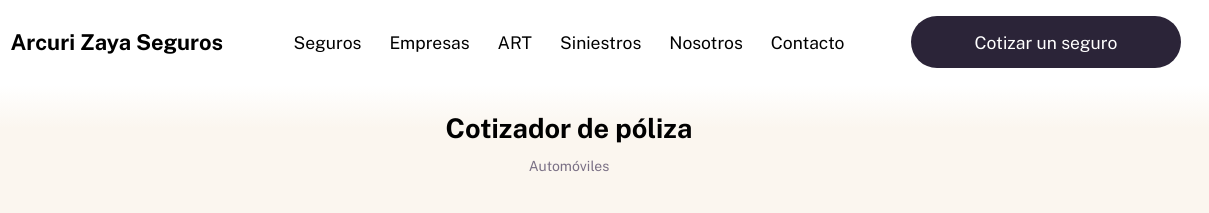
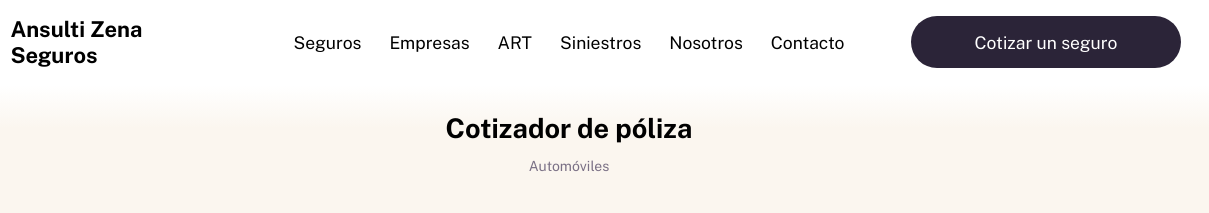
Before and after one commit to tompsch/cotizador, a plain HTML site: page index.html in a window 1280 px wide. Shown: the top 213 px of the page, 71-1280 px from the left. Drawn offline with nearby package versions, Linux system fonts and the light colour scheme; no server answers.

Commit message:
changed name for public repo

```diff
--- a/index.html
+++ b/index.html
@@ -12,7 +12,7 @@
             <div>
                 <img src="logo.png" height="48px" width="48px" alt="Company's logo" class="logo">
                 <!-- <h1>Arcuri Zaya Seguros</h1> -->
-                <h1>Arcuri Zaya Seguros</h1>
+                <h1>Ansulti Zena Seguros</h1>
             </div>
             <nav>
                  <button aria-label="Toggle navigation" class="navToggle">
```
